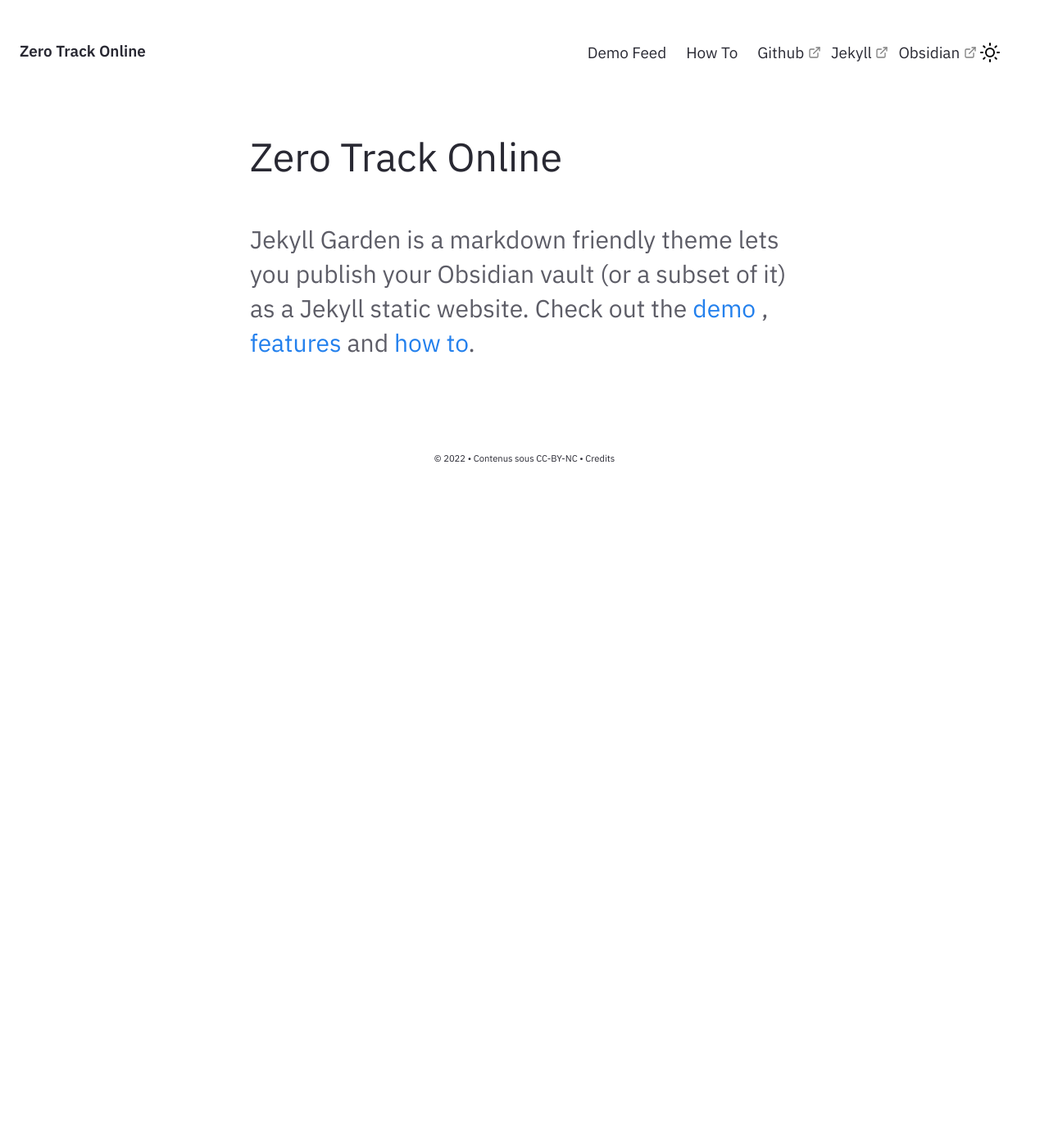
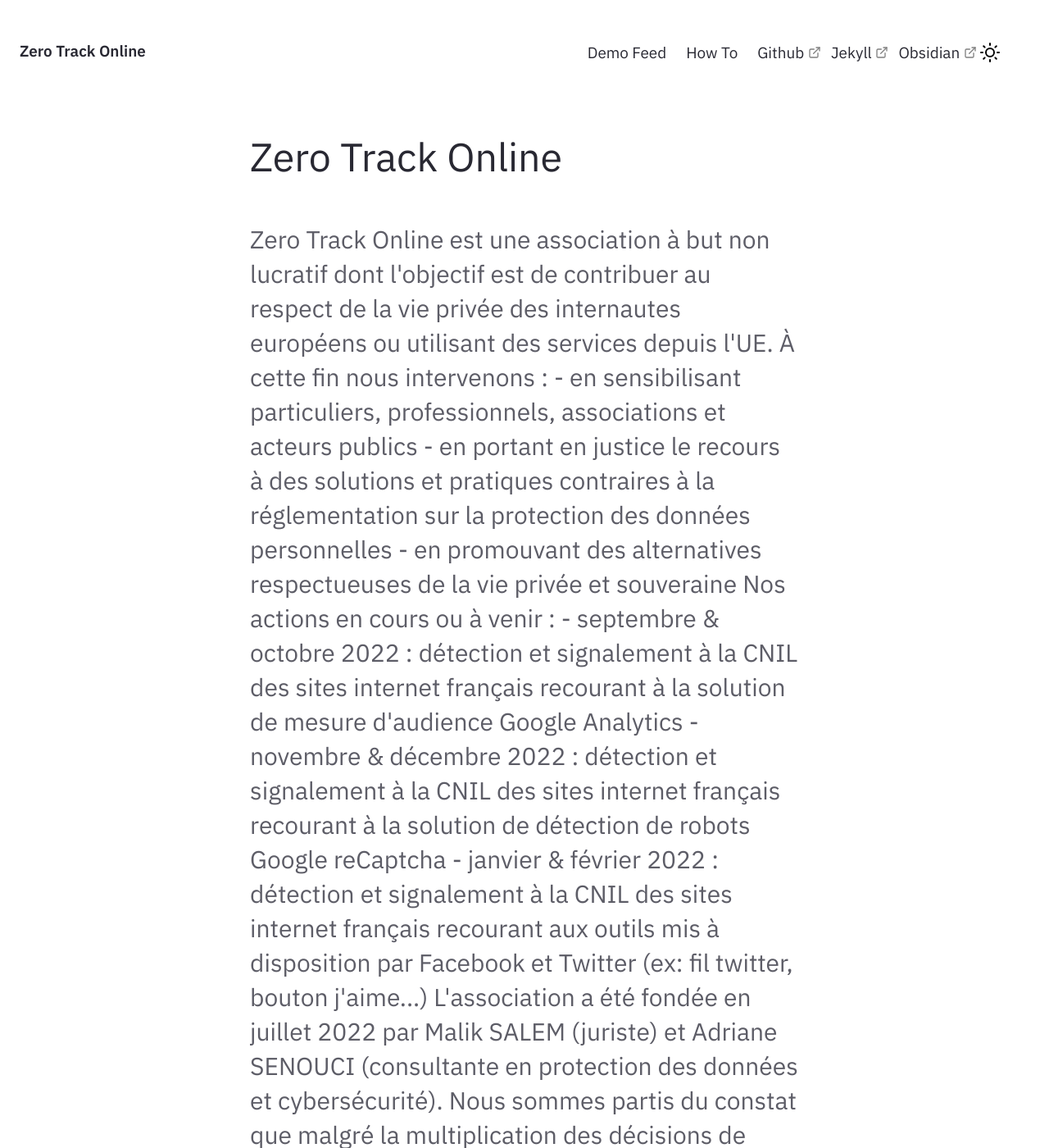
Before and after one commit to zerotrackonline/website, a Jekyll site: the page built from pages/index.md, in a window 1280 px wide and 1400 px high. Shown: the whole window at 82% size. Built offline with Jekyll 4.4.1, drawn with Linux system fonts in a browser that asks for light colours; some of the changed text lies outside the part shown.

Commit message:
Update Homepage.html

```diff
--- a/_includes/Homepage.html
+++ b/_includes/Homepage.html
@@ -1,7 +1,24 @@
 <div class="home-intro">
     <div class="jumbo">{{site.heading}} </div>
     <div class="home-sub-text"> <h3>
-        Jekyll Garden is a markdown friendly theme lets you publish your Obsidian vault (or a subset of it) as a Jekyll static website.
-        Check out the <a href="{{'/notes' | relative_url}}"> demo </a>, <a href="{{'/post/features' | relative_url}}"> features </a> and <a href="{{'/post/how-to' | relative_url}}"> how to</a>.
+        Zero Track Online est une association à but non lucratif dont l'objectif est de contribuer au respect de la vie privée des internautes européens ou utilisant des services depuis l'UE.
+
+À cette fin nous intervenons :
+- en sensibilisant particuliers, professionnels, associations et acteurs publics
+- en portant en justice le recours à des solutions et pratiques contraires à la réglementation sur la protection des données personnelles
+- en promouvant des alternatives respectueuses de la vie privée et souveraine
+
+Nos actions en cours ou à venir :
+- septembre & octobre 2022 : détection et signalement à la CNIL des sites internet français recourant à la solution de mesure d'audience Google Analytics
+- novembre & décembre 2022 : détection et signalement à la CNIL des sites internet français recourant à la solution de détection de robots Google reCaptcha
+- janvier & février 2022 : détection et signalement à la CNIL des sites internet français recourant aux outils mis à disposition par Facebook et Twitter (ex: fil twitter, bouton j'aime...)
+
+L'association a été fondée en juillet 2022 par Malik SALEM (juriste) et Adriane SENOUCI (consultante en protection des données et cybersécurité). Nous sommes partis du constat que malgré la multiplication des décisions de justice et des publications de la CNIL peu d'entreprises, associations et organismes publics ont opté pour un basculement vers des solutions respectueuses de la vie privée. Notre objectif est d'amener le web français et européen à se transformer en bulle protectrice pour les données personnelles des clients, usagers ou bénéficiaires.
+
+Notre site est en cours de construction, vous trouverez bientôt des publications, analyses et guides de bonnes pratiques.
+
+Zero Track Online, association en cours de déclaration
+Directeur de publication : Malik SALEM
+Ce site n'utilise aucun traceur.
         </h3>
 </div> </div>
```
